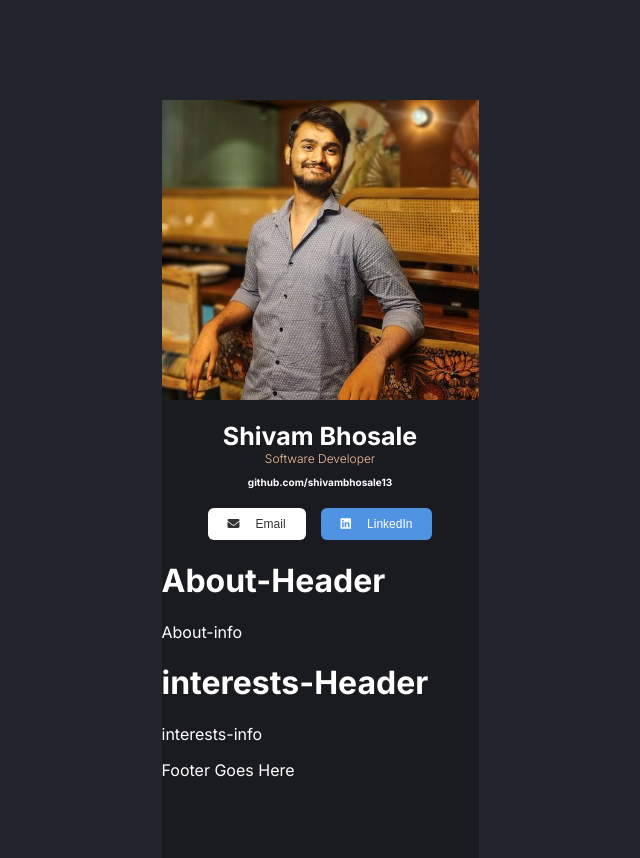
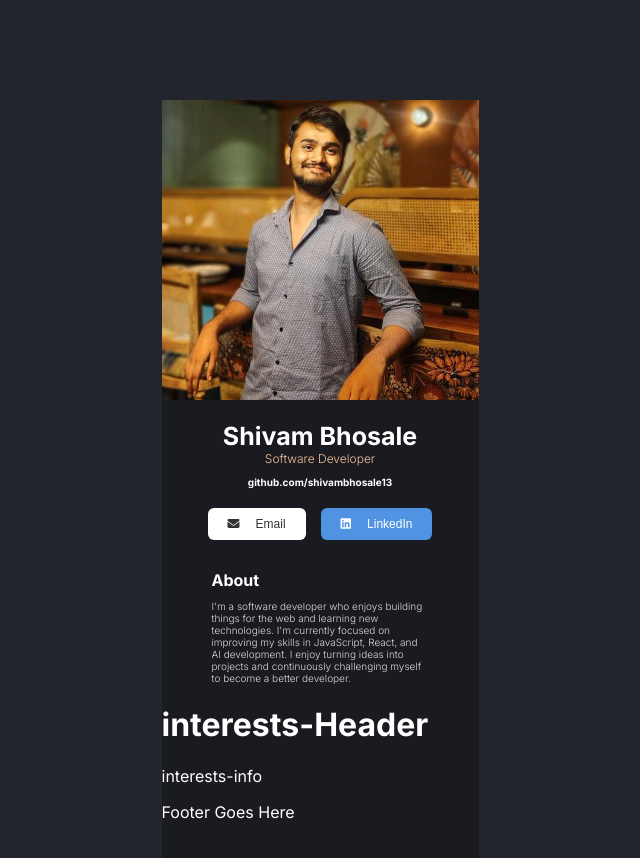
Before and after one commit to shivambhosale13/React-Projects, a React (Vite) app in the folder Digital-Business-Card/: page / in a window 1280 px wide. Shown: the top 858 px of the page, without its empty margins (320-960 px from the left). Built offline with nearby package versions, Linux system fonts and the light colour scheme.

Commit message:
added styling to about section

```diff
--- a/Digital-Business-Card/index.html
+++ b/Digital-Business-Card/index.html
@@ -3,14 +3,21 @@
   <head>
     <meta charset="UTF-8" />
     <meta name="viewport" content="width=device-width, initial-scale=1.0" />
+
+    <!--inter font-->
     <link rel="preconnect" href="https://fonts.googleapis.com">
     <link rel="preconnect" href="https://fonts.gstatic.com" crossorigin>
     <link href="https://fonts.googleapis.com/css2?family=Inter:ital,opsz,wght@0,14..32,100..900;1,14..32,100..900&display=swap" rel="stylesheet">
+
+    <!--Mail & LinkedIn-->
     <link rel="stylesheet" href="https://cdnjs.cloudflare.com/ajax/libs/font-awesome/6.5.2/css/all.min.css"
-  />
+    />
 
+    <!---------css files------------->
     <link rel="stylesheet" href="src/styles/main.css">
     <link rel="stylesheet" href="src/styles/info.css">
+    <link rel="stylesheet" href="src/styles/about.css">
+
     <title>digital-business-card</title>
   </head>
   <body>
--- a/Digital-Business-Card/src/components/about.jsx
+++ b/Digital-Business-Card/src/components/about.jsx
@@ -1,8 +1,8 @@
 export default function About(){
   return(
     <div className="about">
-      <h1>About-Header</h1>
-      <p>About-info</p>
+      <h1>About</h1>
+      <p>I'm a software developer who enjoys building things for the web and learning new technologies. I'm currently focused on improving my skills in JavaScript, React, and AI development. I enjoy turning ideas into projects and continuously challenging myself to become a better developer.</p>
     </div>
   )
 }
--- /dev/null
+++ b/Digital-Business-Card/src/styles/about.css
@@ -0,0 +1,18 @@
+.about{
+  margin-left: 50px;
+  margin-right: 50px;
+  margin-top: 30px;
+}
+
+.about h1{
+  font-size: 16px;
+  margin-bottom: 10px;
+  font-weight: 700;
+}
+
+.about p{
+  margin-top: 0;
+  font-size: 10px;
+  color: #DCDCDC;
+  font-weight: 300;
+}
```
